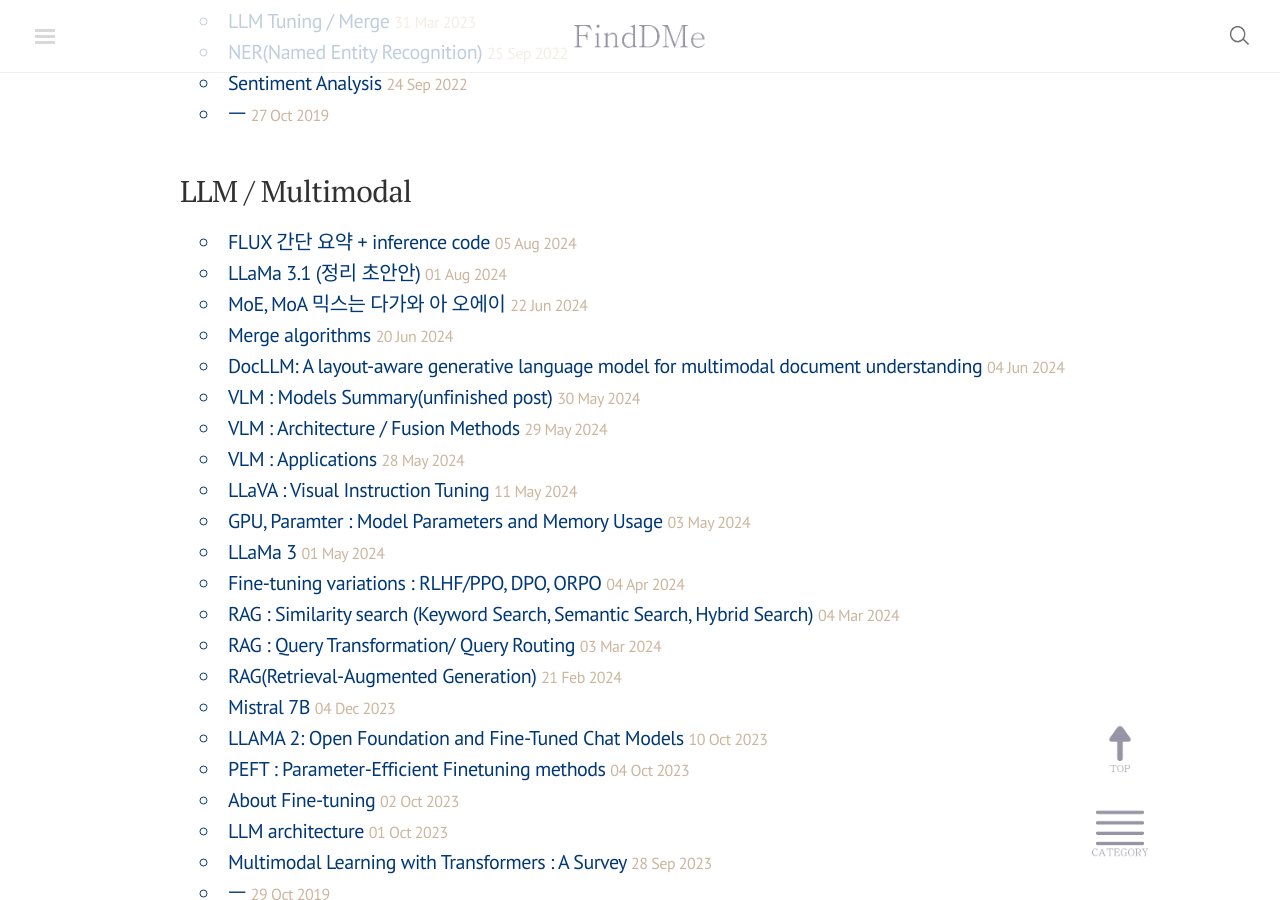
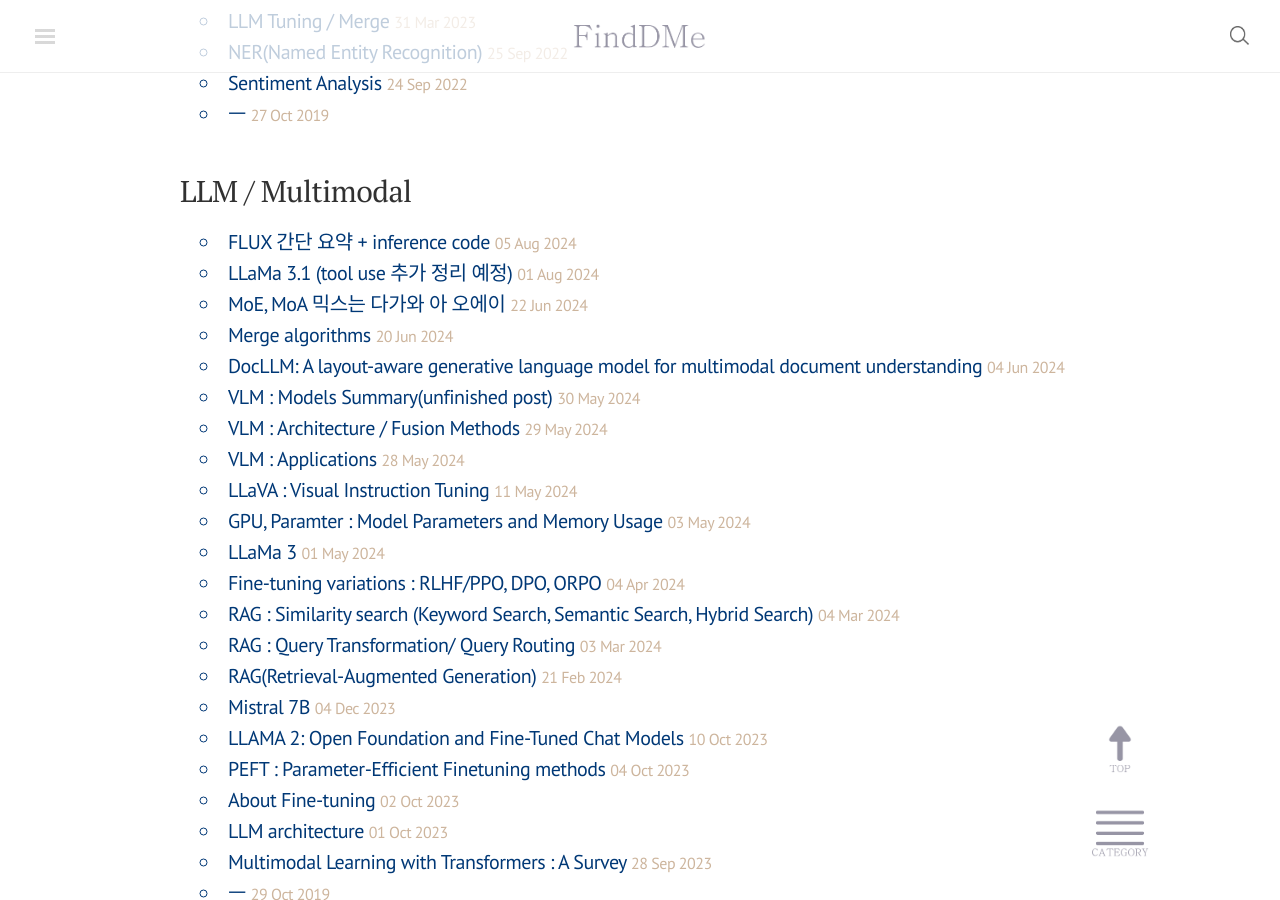
Before and after one commit to finddme/finddme.github.io, a Jekyll site: the page built from index.html, in a window 1280 px wide and 900 px high, scrolled down 761 px. Built offline with Jekyll 4.4.1, drawn with Linux system fonts in a browser that asks for light colours; nearby versions of some CDN libraries; comment, search, counter and statistics services are not loaded.

Commit message:
Update 2024-08-01-llama3_1.md

```diff
--- a/_posts/2024-08-01-llama3_1.md
+++ b/_posts/2024-08-01-llama3_1.md
@@ -1,5 +1,5 @@
 ---
-title: "LLaMa 3.1 (정리 초안안)"
+title: "LLaMa 3.1 (tool use 추가 정리 예정)"
 category: LLM / Multimodal
 tag: Multimodal
 ---
```
